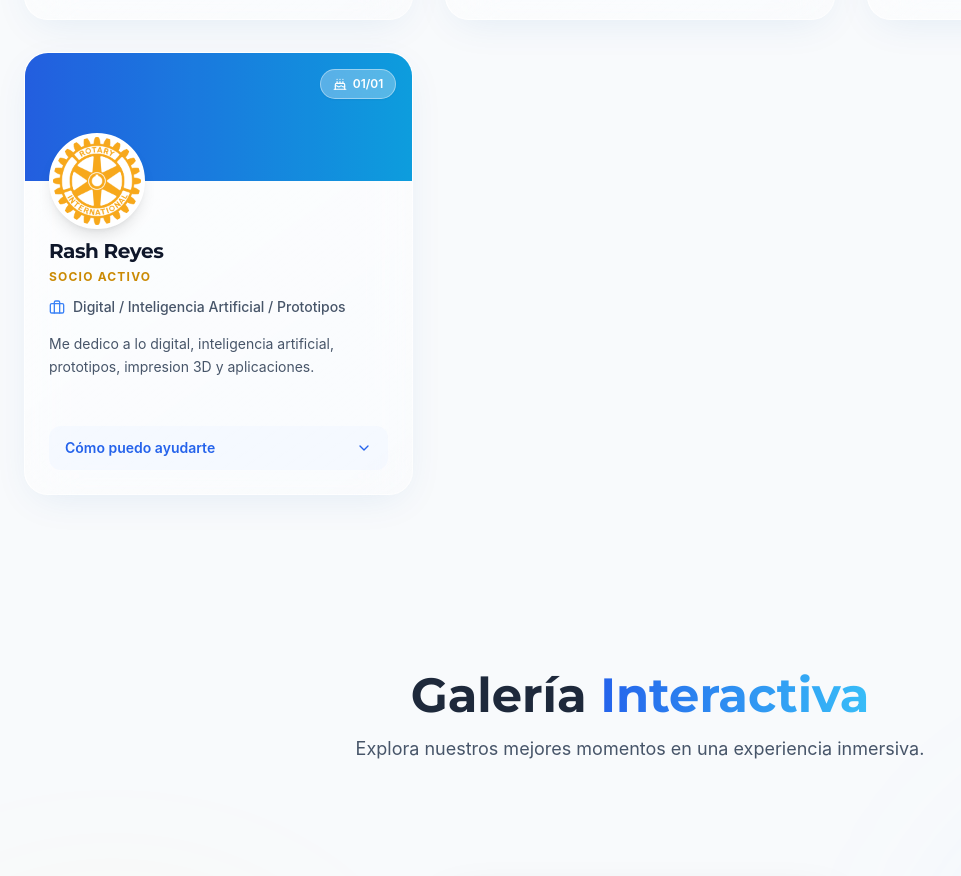
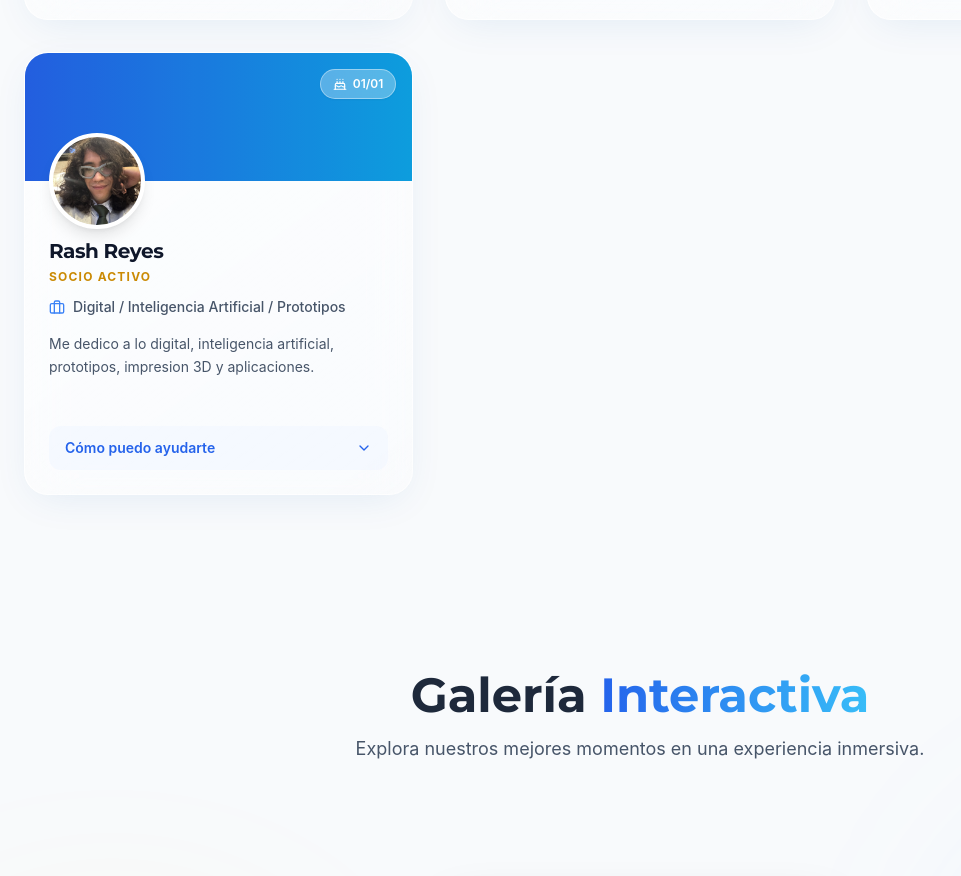
Before and after one commit to eyeroniq-ops/rotarypuebla, a React (Vite) app: page / in a window 1280 px wide. Shown: the part 3840-4716 px from the top of the page, without its empty margins (0-961 px from the left). Built offline with nearby package versions, Linux system fonts and the light colour scheme; no server answers; grey boxes are pictures that could not be loaded; a web font is replaced by a local one.

Commit message:
Use Rash Reyes member photo

```diff
--- a/constants.ts
+++ b/constants.ts
@@ -135,7 +135,7 @@ export const CLUB_MEMBERS: Member[] = [
     profession: "Digital / Inteligencia Artificial / Prototipos",
     shortDescription: "Me dedico a lo digital, inteligencia artificial, prototipos, impresion 3D y aplicaciones.",
     businessHelp: "Puedo ayudarte con proyectos digitales, inteligencia artificial, prototipos, impresion 3D, aplicaciones y soluciones tecnologicas.",
-    imageUrl: "/rtr.png",
+    imageUrl: "/foto_rash_reyes.jpg",
     email: "rash.reyes@example.com",
     whatsapp: "522220000000",
     birthday: "01/01",
```
Also changed, not shown: public/foto_rash_reyes.jpg (added).
